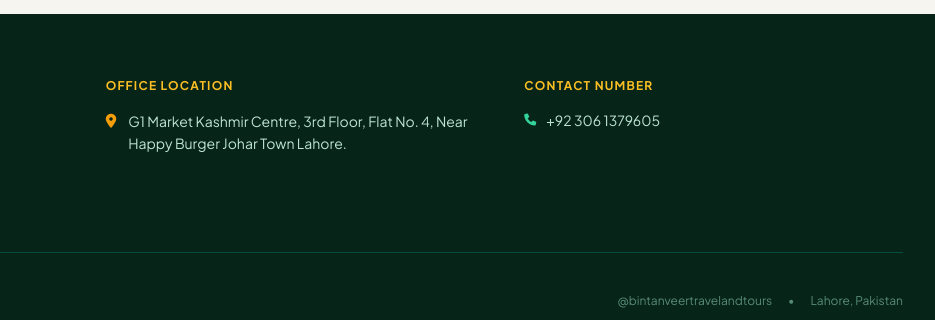
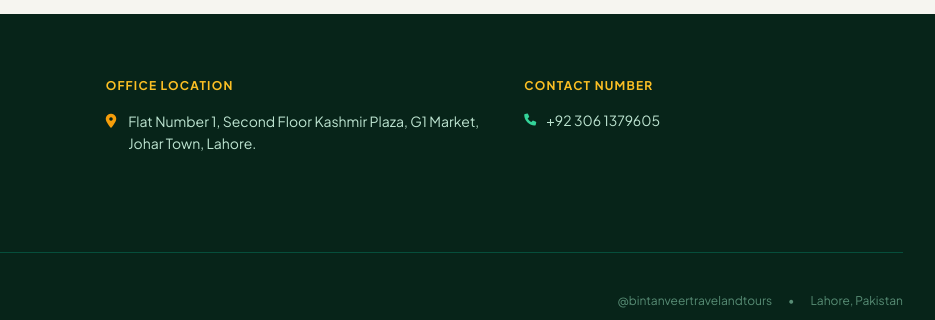
Before and after one commit to muizzgull/bin-tanveer, a plain HTML site: page index.html in a window 1280 px wide. Shown: the part 3143-3463 px from the top of the page, 345-1280 px from the left. Drawn offline with nearby package versions, Linux system fonts and the light colour scheme; a web font is replaced by a local one.

Commit message:
location changed

```diff
--- a/index.html
+++ b/index.html
@@ -1043,7 +1043,7 @@
                     <h4 class="text-amber-400 text-xs font-bold uppercase tracking-widest mb-4">Office Location</h4>
                     <p class="text-emerald-100/90 text-sm leading-relaxed flex gap-3 items-start">
                         <i class="fa-solid fa-location-dot text-amber-500 mt-1 shrink-0"></i>
-                         <span>G1 Market Kashmir Centre, 3rd Floor, Flat No. 4, Near Happy Burger Johar Town Lahore.</span>
+                         <span>Flat Number 1, Second Floor Kashmir Plaza, G1 Market, Johar Town, Lahore.</span>
                     </p>
                 </div>
 
```
